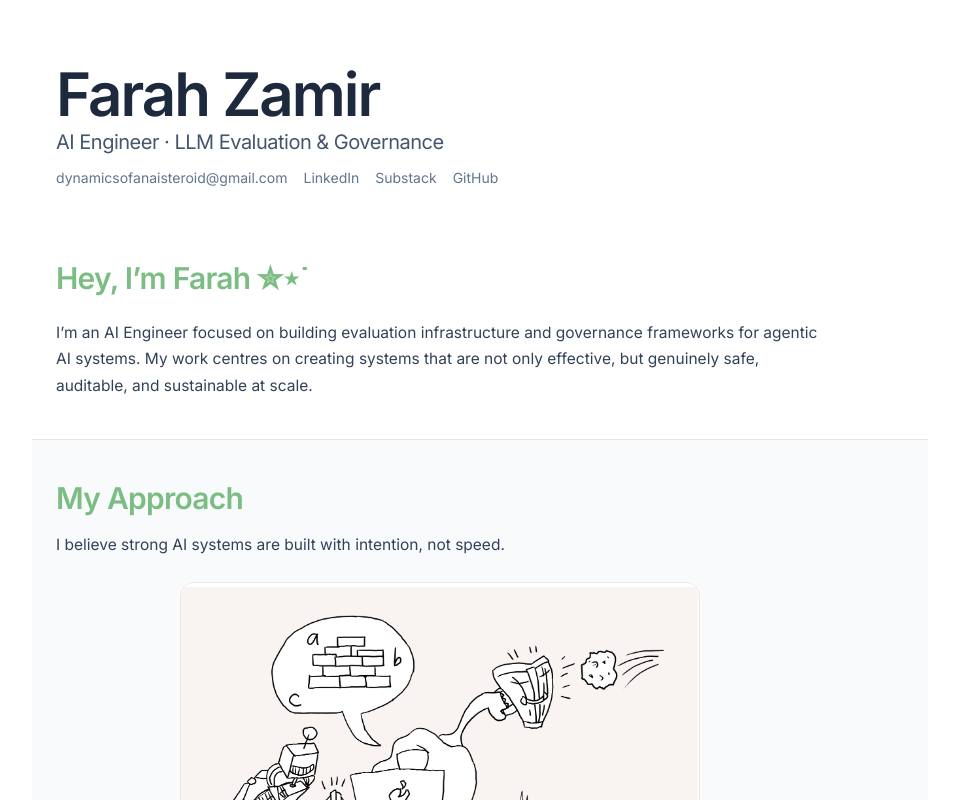
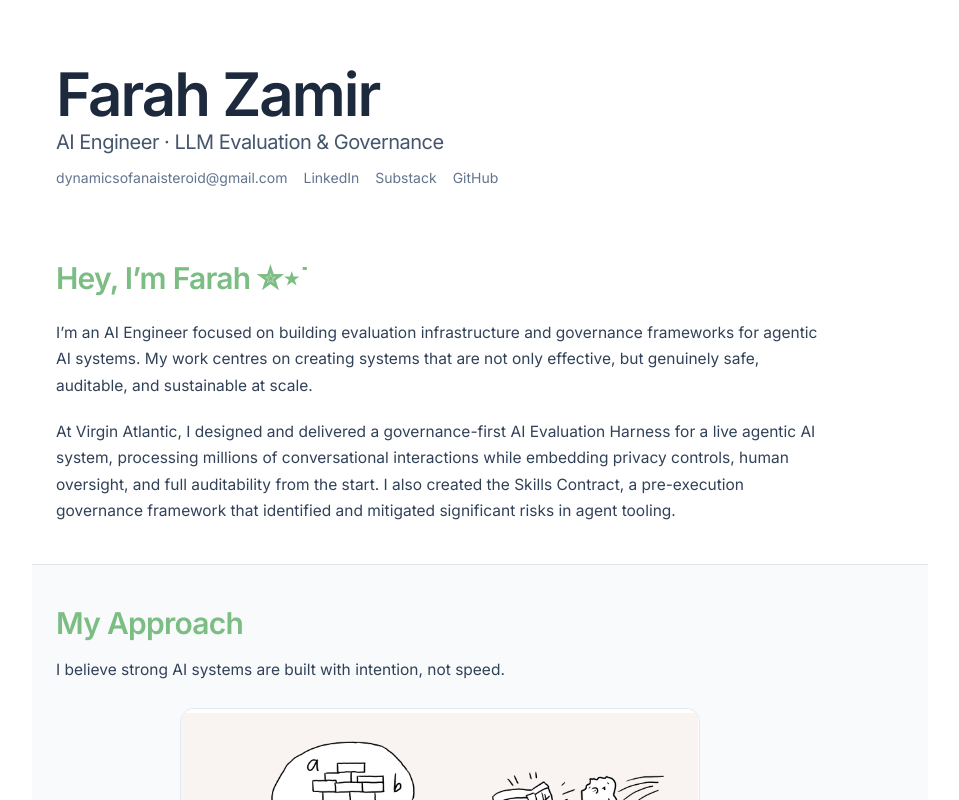
Before and after one commit to dynamicsofanaisteroid/farah-zamir-portfolio, a Next.js app: page / in a window 1280 px wide. Shown: the top 800 px of the page, without its empty margins (160-1119 px from the left). Built offline with nearby package versions, Linux system fonts and the light colour scheme.

Commit message:
refined further paragraph

```diff
--- a/app/page.tsx
+++ b/app/page.tsx
@@ -29,6 +29,14 @@ export default function Home() {
            Iʼm an AI Engineer focused on building evaluation infrastructure and governance frameworks for agentic AI systems. My work centres on creating
           systems that are not only effective, but genuinely safe, auditable, and
           sustainable at scale.
+          </p>
+          <p>
+            At Virgin Atlantic, I designed and delivered a governance-first AI Evaluation
+          Harness for a live agentic AI system, processing millions of conversational
+          interactions while embedding privacy controls, human oversight, and full
+          auditability from the start. I also created the Skills Contract, a pre-execution
+          governance framework that identified and mitigated significant risks in agent
+          tooling.
           </p>
         </div>
       </div>
```
